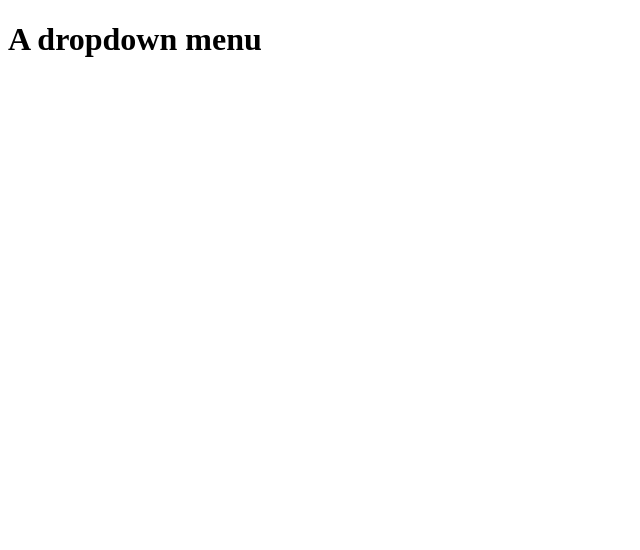
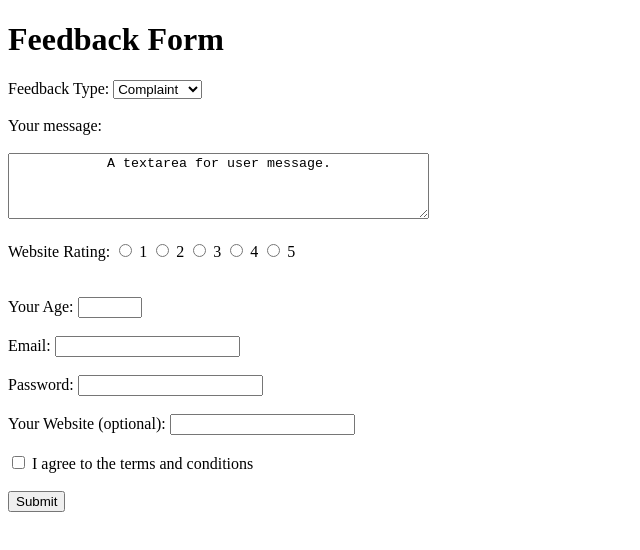
Before and after one commit to bhunesh007/table_HTML, a plain HTML site: page form.html in a window 1280 px wide. Shown: the whole page, without its empty margins (0-640 px from the left). Drawn offline with Linux system fonts and the light colour scheme.

Commit message:
web205-assignment

```diff
--- a/form.html
+++ b/form.html
@@ -1,10 +1,62 @@
 <!DOCTYPE html>
 <html lang="en">
-<head>
+  <head>
     <title>Form</title>
-</head>
-<body>
-    <h1>A dropdown menu</h1>
+  </head>
+  <body>
+    <h1>Feedback Form</h1>
+    <form action="post">
+      <label for="feedback-type">Feedback Type:</label>
+      <select id="feedback-type" name="feedback-type">
+        <option value="complaint">Complaint</option>
+        <option value="suggestion">Suggestion</option>
+        <option value="inquiry">Inquiry</option>
+        <option value="other">Other</option>
+      </select>
+      <br /><br />
+      <label>Your message:</label>
+      <br /><br />
+      <textarea rows="4" cols="50">
+            A textarea for user message.
+        </textarea
+      >
+      <br /><br />
+      <label for="rating">Website Rating:</label>
+      <input type="radio" id="rating-1" name="rating" value="1" />
+      <label for="rating-1">1</label>
+      <input type="radio" id="rating-2" name="rating" value="2" />
+      <label for="rating-2">2</label>
+      <input type="radio" id="rating-3" name="rating" value="3" />
+      <label for="rating-3">3</label>
+      <input type="radio" id="rating-4" name="rating" value="4" />
+      <label for="rating-4">4</label>
+      <input type="radio" id="rating-5" name="rating" value="5" />
+      <label for="rating-5">5</label><br /><br />
+      <br />
+      <label for="age">Your Age:</label>
+      <input type="number" name="Age" min="10" max="100" />
+      <br /><br />
+      <!--Email input-->
+      <label for="email">Email:</label>
+      <input type="email" id="email" name="email" required />
+      <br /><br />
+      <label for="password">Password:</label>
+      <input
+        type="password"
+        id="password"
+        name="password"
+        minlength="8"
+        required
+      />
+      <br /><br />
+      <label for="website">Your Website (optional):</label>
+      <input type="url" id="website" name="website" /><br /><br />
+      <!-- Checkbox for terms and conditions -->
+      <input type="checkbox" id="terms" name="terms" required />
+      <label for="terms">I agree to the terms and conditions</label><br /><br />
 
-</body>
+      <!-- Submit button -->
+      <button type="submit">Submit</button>
+    </form>
+  </body>
 </html>
```
Also changed, not shown: index1.html (added, +25 -0 lines).
